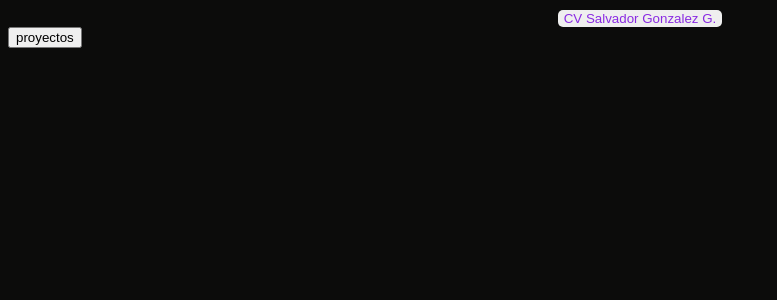
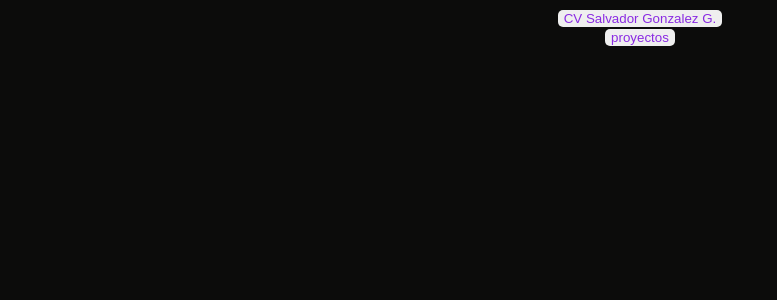
Before and after one commit to SalvadorGonzalezG/CV-SG, a React (Vite) app: page / in a window 1280 px wide. Shown: the top 300 px of the page, without its empty margins (0-777 px from the left). Built offline with nearby package versions, Linux system fonts and the light colour scheme.

Commit message:
implementacion del boton Proyectos, el cual renderizara la pagina y se moestrar los proyectos desde la api de netlify

```diff
--- a/src/App.jsx
+++ b/src/App.jsx
@@ -12,6 +12,7 @@ import Projects from "./pages/Projects"
 function App() {
 
   const[showComponent, setShowComponent] = useState(false);
+
   const[project, setProject] = useState(false);
 
   const projectClick = () => {
@@ -52,20 +53,11 @@ function App() {
     </div>
     <div>
     </div>
-        {project ? null :
-        (project &&
-        <Projects/>)}
-
-        {project ? null : (<Router><Link to='/project'> <button onClick={projectClick}>proyectos</button> </Link> </Router>
-
-        ) }
-      {project && (
-
-
-          <Projects/>
-
-
-      )}
+    <div className="mostrarcv">
+    <button className="btn" onClick={projectClick}>proyectos</button>
+        {/*Mostrar Projects solo si project es true */}
+        {project && (<Projects/>)}
+    </div>
     </>
   )
 }
--- a/src/components/Header.jsx
+++ b/src/components/Header.jsx
@@ -9,16 +9,19 @@ import { RiHtml5Line } from "react-icons/ri";
 import { SlArrowDown } from "react-icons/sl";
 import { FaFacebook } from "react-icons/fa";
 
-
 import '../index.css'
 import { useState } from 'react';
 import Popup from './Popup'; // importamos el componente para poder cliquear
+import Projects from '../pages/Projects';
 
-const Header = ({ showComponent, setShowComponent}) => {
+const Header = ({project, setProject, showComponent, setShowComponent}) => {
 // Estado para controlar la visivilidad del popUp.
     const [showPopup, setShowPopup] = useState(false);
 
-
+    const handleOpen=()=>{
+        setProject(!project)
+        setShowComponent(false) //oculta el componente cv al dar click en proyectos
+    }
     const handleClose=()=>{
         setShowComponent(false)
     }
@@ -29,12 +32,13 @@ const Header = ({ showComponent, setShowComponent}) => {
     <>
 
     <div className="divheader">
-        <button className='btn'>Proyectos</button>
+
+        {project ? null : (<Router><Link to='/project'><button onClick={handleOpen} className='btn'>Proyectos</button></Link></Router>)}
         <button className='btn'><FaGithubAlt/></button>
         <button className='btn'><FaLinkedin/></button>
         <button className='btn'><FaFacebook/></button>
-
     </div>
+    {showComponent ? false: project && (<Projects/>)}
     <div className="overHeader">
         <div className="im">
             <img src={im} alt="yo" className='yo' />
```
